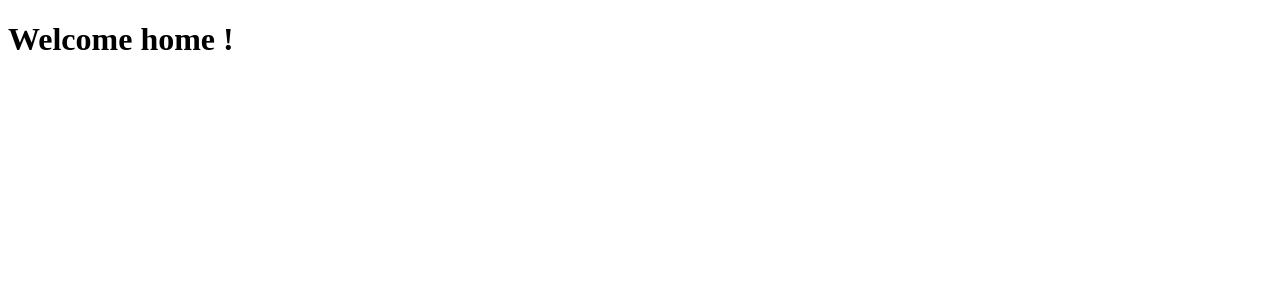
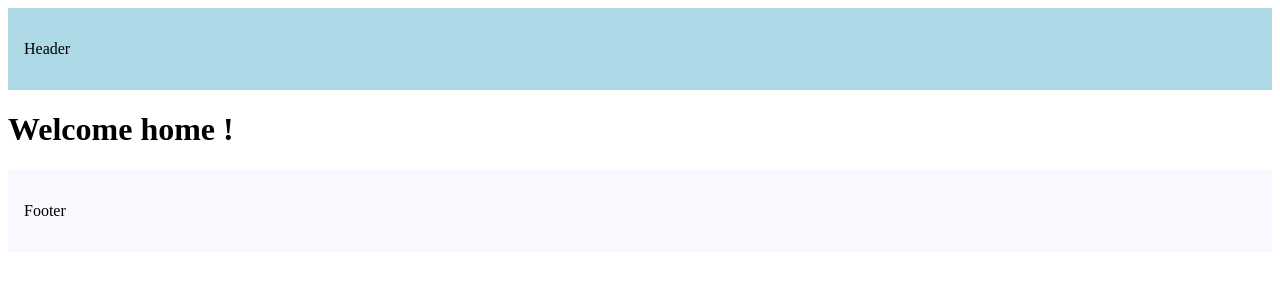
Before and after one commit to MarioMilosevic/React-Workshop, a Next.js app in the folder next-js/: page / in a window 1280 px wide. Shown: the top 300 px of the page. Built offline with nearby package versions, Linux system fonts and the light colour scheme.

Commit message:
Nested layouts

```diff
--- a/next-js/src/app/layout.tsx
+++ b/next-js/src/app/layout.tsx
@@ -1,16 +1,26 @@
 export const metadata = {
-  title: 'Next.js',
-  description: 'Generated by Next.js',
-}
+  title: "Next.js",
+  description: "Generated by Next.js",
+};
 
 export default function RootLayout({
   children,
 }: {
-  children: React.ReactNode
+  children: React.ReactNode;
 }) {
   return (
     <html lang="en">
-      <body>{children}</body>
+      <body>
+        <header style={{ backgroundColor: "lightblue", padding: "1rem" }}>
+          <p>Header</p>
+        </header>
+        {children}
+      </body>
+      <footer
+        style={{ backgroundColor: "ghostwhite", padding: "1rem" }}
+      >
+        <p>Footer</p>
+      </footer>
     </html>
-  )
+  );
 }
```
Also changed, not shown: next-js/src/app/products/[productId]/layout.tsx (added, +12 -0 lines).
